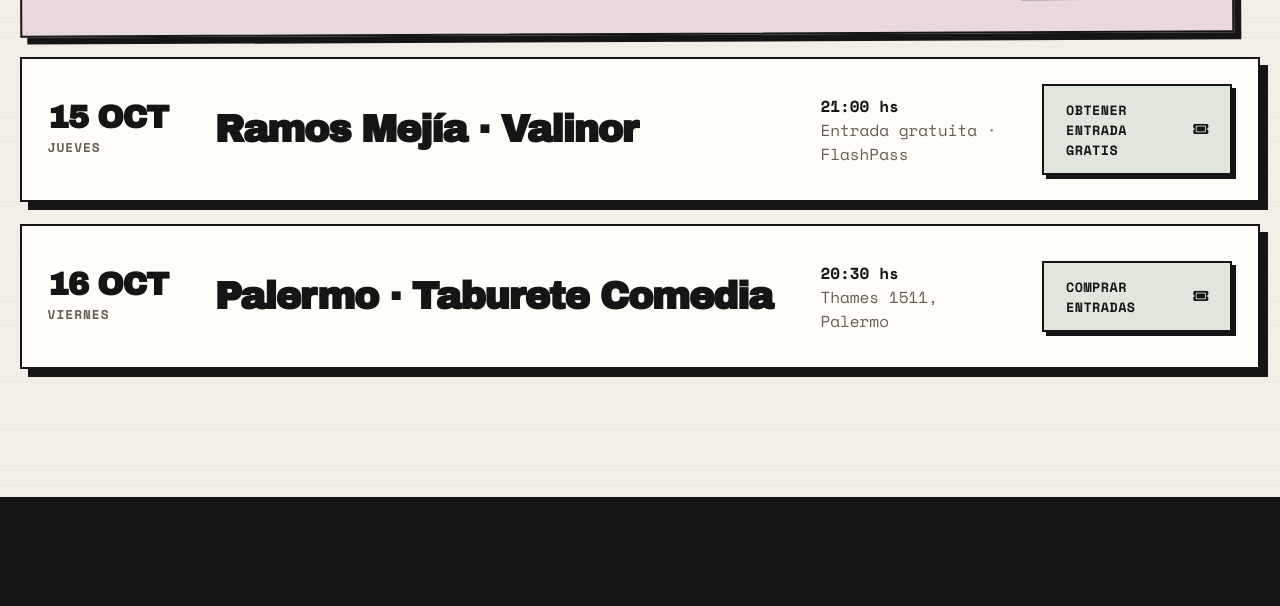
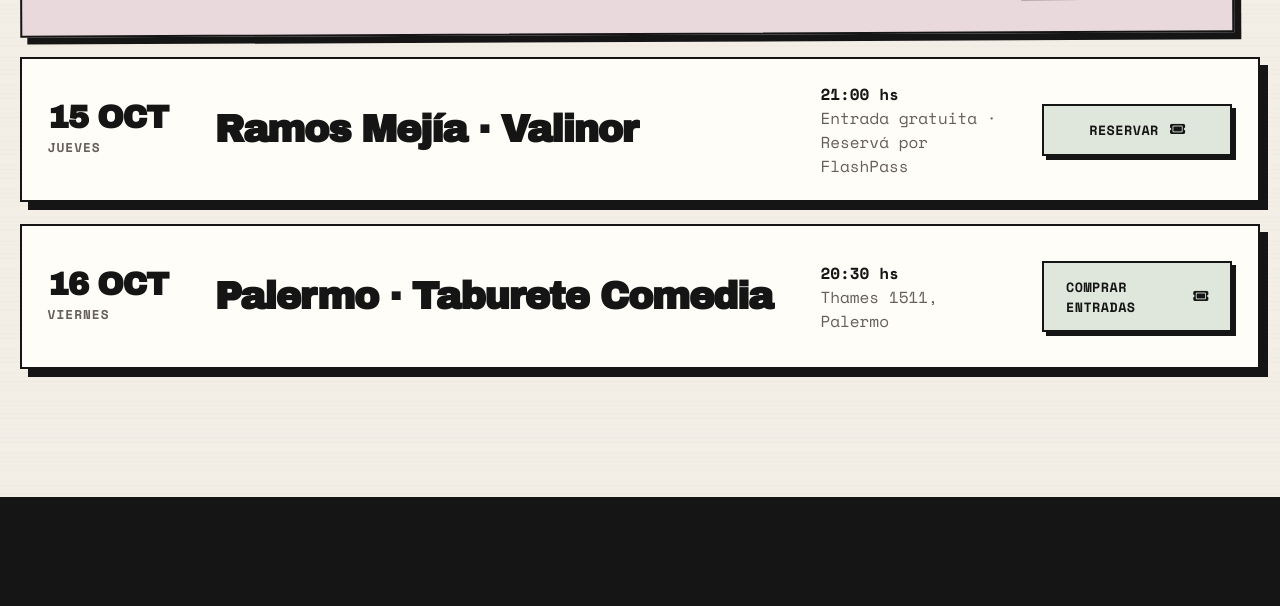
Before and after one commit to bisignanook/ricardobisignano-site2, a website: page index.html in a window 1280 px wide. Shown: the part 1341-1947 px from the top of the page. Drawn offline with nearby package versions, Linux system fonts and the light colour scheme.

Commit message:
Mueve aviso de gratuidad a descripción de Valinor

```diff
--- a/index.html
+++ b/index.html
@@ -1265,8 +1265,8 @@
 <div class="gig reveal">
 <div class="gig-date"><strong>15 OCT</strong><span>Jueves</span></div>
 <h3 class="gig-place">Ramos Mejía · Valinor</h3>
-<div class="gig-meta"><strong>21:00 hs</strong>Entrada gratuita · FlashPass</div>
-<a class="btn btn-primary" href="https://events.flashpass.com.ar/eventos/ricardo-bisignano-en-valinor-9966" target="_blank" rel="noopener noreferrer" aria-label="Obtener entrada gratuita para el 15 de octubre en Valinor por FlashPass">Obtener entrada gratis <i class="fa-solid fa-ticket"></i></a>
+<div class="gig-meta"><strong>21:00 hs</strong>Entrada gratuita · Reservá por FlashPass</div>
+<a class="btn btn-primary" href="https://events.flashpass.com.ar/eventos/ricardo-bisignano-en-valinor-9966" target="_blank" rel="noopener noreferrer" aria-label="Reservar entrada para el 15 de octubre en Valinor por FlashPass">Reservar <i class="fa-solid fa-ticket"></i></a>
 </div>
 <div class="gig reveal">
 <div class="gig-date"><strong>16 OCT</strong><span>Viernes</span></div>
```
